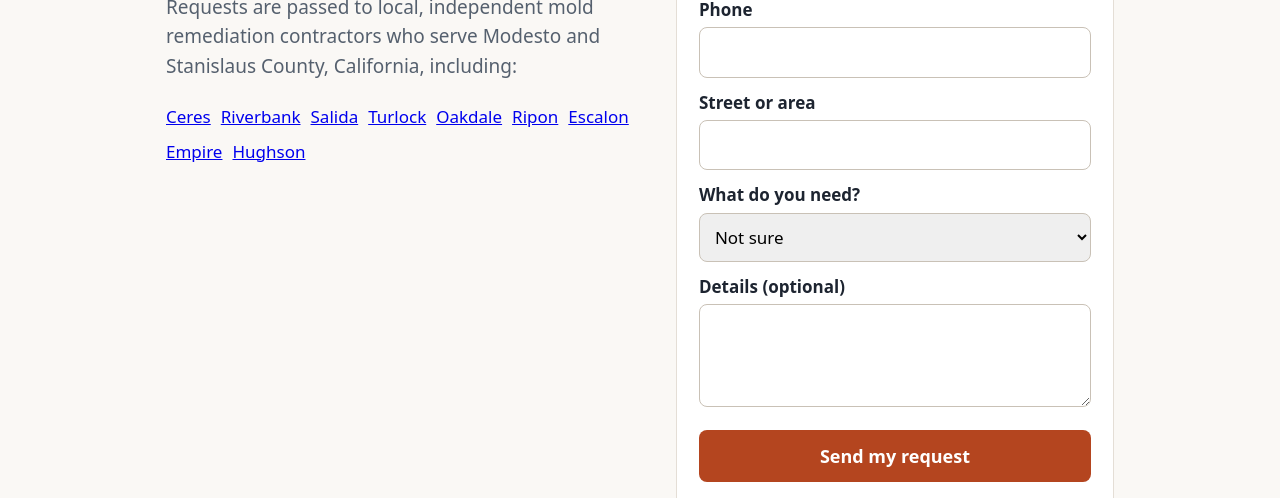
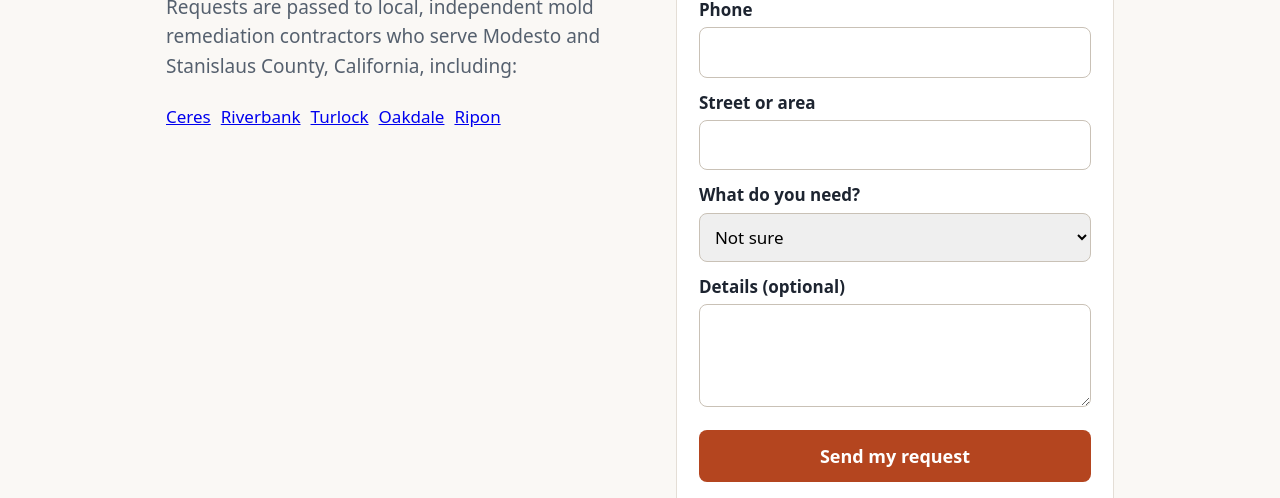
Before and after one commit to seasummit/moldremediationmodesto, a plain HTML site: page areas/index.html in a window 1280 px wide. Shown: the part 274-772 px from the top of the page. Drawn offline with Linux system fonts and the light colour scheme.

Commit message:
Add files via upload

```diff
--- a/areas/index.html
+++ b/areas/index.html
@@ -4,7 +4,7 @@
 <meta charset="utf-8">
 <meta name="viewport" content="width=device-width, initial-scale=1">
 <title>Areas Served | Modesto Mold Remediation</title>
-<meta name="description" content="Mold Remediation estimate requests across the Modesto and Stanislaus County area: Ceres, Riverbank, Salida, Turlock, Oakdale, Ripon, Escalon, Empire, Hughson.">
+<meta name="description" content="Mold Remediation estimate requests across the Modesto and Stanislaus County area: Ceres, Turlock, Riverbank, Oakdale, Ripon.">
 <link rel="canonical" href="https://moldremediationmodesto.com/areas/">
 <script type="application/ld+json">{"@context": "https://schema.org", "@type": "BreadcrumbList", "itemListElement": [{"@type": "ListItem", "position": 1, "name": "Modesto Mold Remediation", "item": "https://moldremediationmodesto.com/"}, {"@type": "ListItem", "position": 2, "name": "Areas we take mold remediation requests for", "item": "https://moldremediationmodesto.com/areas/"}]}</script>
 <style>
@@ -28,7 +28,7 @@ nav.links{display:flex;gap:14px;flex-wrap:wrap;font-size:15px}nav.links a{color:
 <header><div class="wrap"><b><a href="/" style="text-decoration:none">Modesto Mold Remediation</a></b><nav class="links"><a href="/mold-removal/">Mold removal</a><a href="/mold-inspection/">Mold inspection</a><a href="/water-damage-mold/">Mold after water damage</a><a href="/mold-home-sale/">Mold during a home sale</a><a href="/areas/">Areas</a></nav></div></header>
 <main class="wrap">
 <div class="hero grid">
-<article><h1>Areas we take mold remediation requests for</h1><p>Requests are passed to local, independent mold remediation contractors who serve Modesto and Stanislaus County, California, including:</p><div class="more"><a href="/areas/ceres/">Ceres</a><a href="/areas/riverbank/">Riverbank</a><a href="/areas/salida/">Salida</a><a href="/areas/turlock/">Turlock</a><a href="/areas/oakdale/">Oakdale</a><a href="/areas/ripon/">Ripon</a><a href="/areas/escalon/">Escalon</a><a href="/areas/empire/">Empire</a><a href="/areas/hughson/">Hughson</a></div></article>
+<article><h1>Areas we take mold remediation requests for</h1><p>Requests are passed to local, independent mold remediation contractors who serve Modesto and Stanislaus County, California, including:</p><div class="more"><a href="/areas/ceres/">Ceres</a><a href="/areas/riverbank/">Riverbank</a><a href="/areas/turlock/">Turlock</a><a href="/areas/oakdale/">Oakdale</a><a href="/areas/ripon/">Ripon</a></div></article>
 <div class="card" id="quote"><h2>Request a free estimate</h2>
 <form action="https://api.web3forms.com/submit" method="POST">
 <input type="hidden" name="access_key" value="8d6f1415-f2ac-43ef-9969-a58f84e62097">
```
